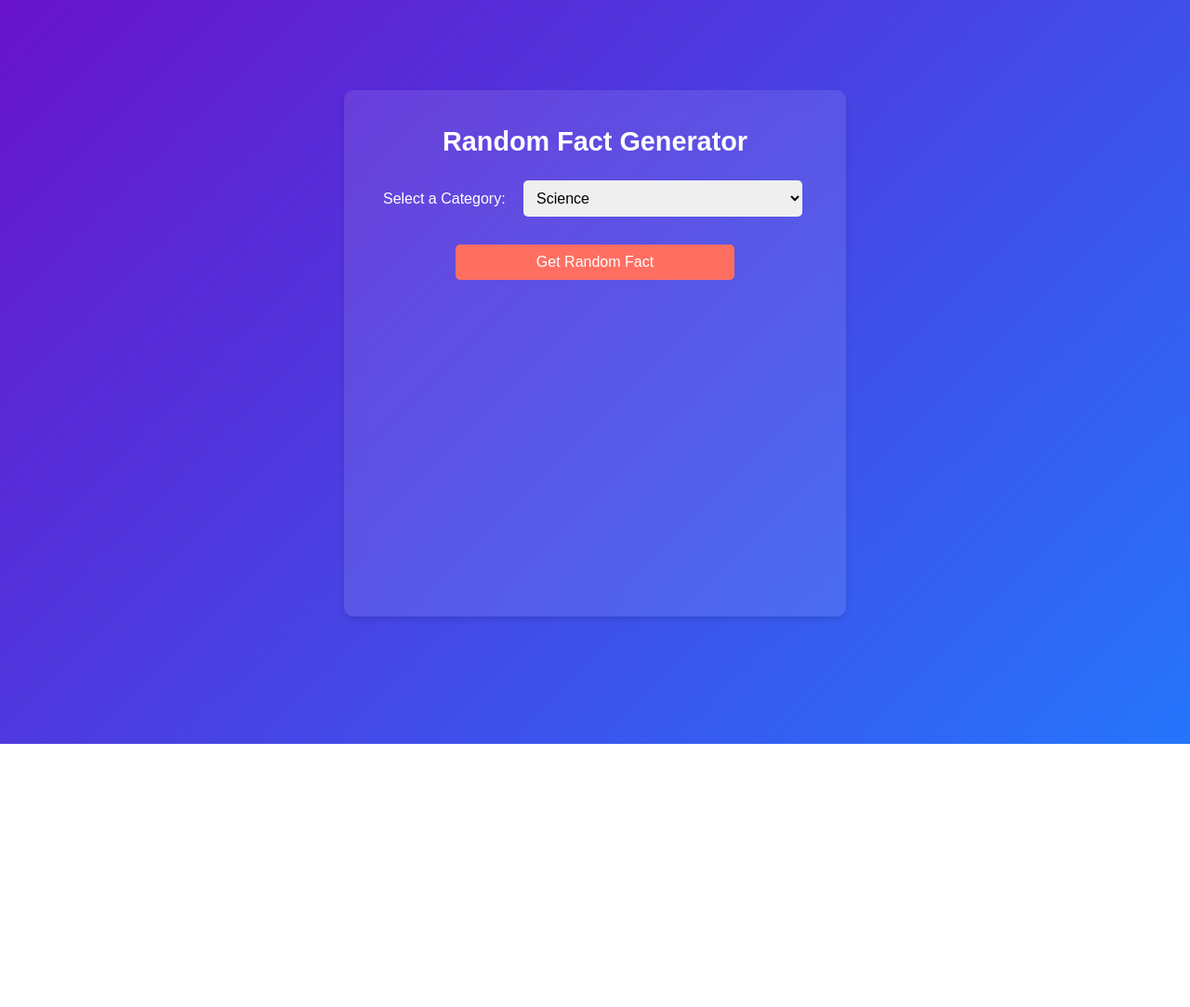
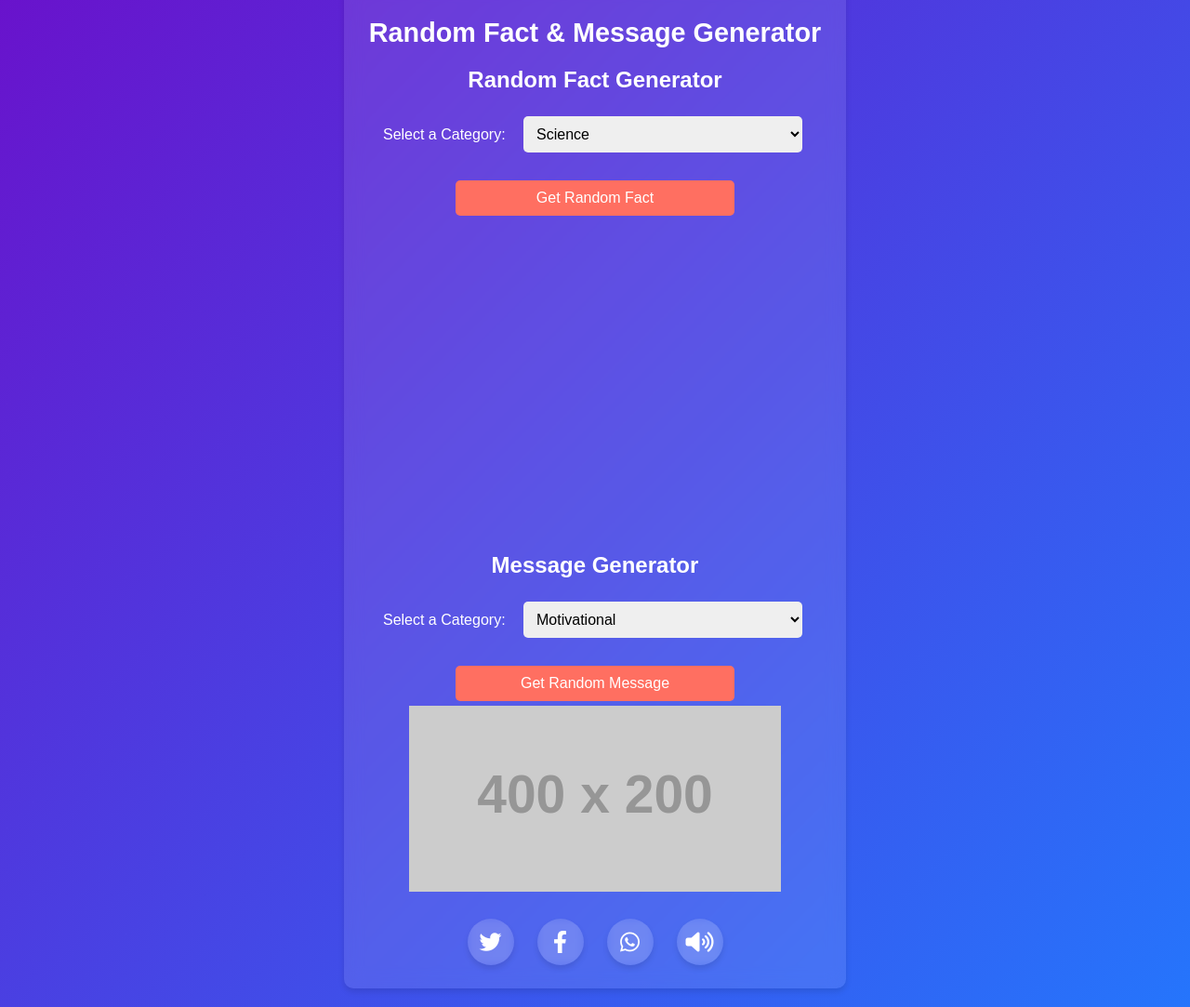
Before and after one commit to Urbanprgmr/facts-app, a plain HTML site: page index.html in a window 1280 px wide. Shown: the part 40-1123 px from the top of the page at 93% size. Before the commit the page ends 840 px from the top, so only its background shows below. Drawn offline with Linux system fonts and the light colour scheme; placeholder pictures from the web are drawn by us.

Commit message:
Update index.html

```diff
--- a/index.html
+++ b/index.html
@@ -3,14 +3,18 @@
 <head>
   <meta charset="UTF-8">
   <meta name="viewport" content="width=device-width, initial-scale=1.0">
-  <title>Random Fact Generator</title>
+  <title>Random Fact & Message Generator</title>
   <link rel="stylesheet" href="styles.css">
   <!-- Font Awesome for Social Icons -->
   <link rel="stylesheet" href="https://cdnjs.cloudflare.com/ajax/libs/font-awesome/6.0.0-beta3/css/all.min.css">
 </head>
 <body>
   <div class="container">
-    <h1>Random Fact Generator</h1>
+    <h1>Random Fact & Message Generator</h1>
+
+    <!-- Fact Generator Section -->
+    <div class="section">
+      <h2>Random Fact Generator</h2>
       <div class="category-selector">
         <label for="category">Select a Category:</label>
         <select id="category">
@@ -36,6 +40,44 @@
           <button id="share-whatsapp" class="social-icon">
             <i class="fab fa-whatsapp"></i>
           </button>
+          <button id="listen-fact" class="social-icon">
+            <i class="fas fa-volume-up"></i>
+          </button>
+        </div>
+      </div>
+    </div>
+
+    <!-- Message Generator Section -->
+    <div class="section">
+      <h2>Message Generator</h2>
+      <div class="category-selector">
+        <label for="message-category">Select a Category:</label>
+        <select id="message-category">
+          <option value="motivational">Motivational</option>
+          <option value="funny">Funny</option>
+          <option value="romantic">Romantic</option>
+          <option value="inspirational">Inspirational</option>
+          <option value="friendship">Friendship</option>
+        </select>
+      </div>
+      <button id="get-message">Get Random Message</button>
+      <div id="message-display" class="hidden">
+        <img id="message-image" src="https://via.placeholder.com/400x200" alt="Message Image">
+        <p id="message-text"></p>
+        <div class="social-share">
+          <button id="share-twitter-message" class="social-icon">
+            <i class="fab fa-twitter"></i>
+          </button>
+          <button id="share-facebook-message" class="social-icon">
+            <i class="fab fa-facebook-f"></i>
+          </button>
+          <button id="share-whatsapp-message" class="social-icon">
+            <i class="fab fa-whatsapp"></i>
+          </button>
+          <button id="listen-message" class="social-icon">
+            <i class="fas fa-volume-up"></i>
+          </button>
+        </div>
       </div>
     </div>
   </div>
```
Lines whose indentation alone changed are shown as unchanged.
